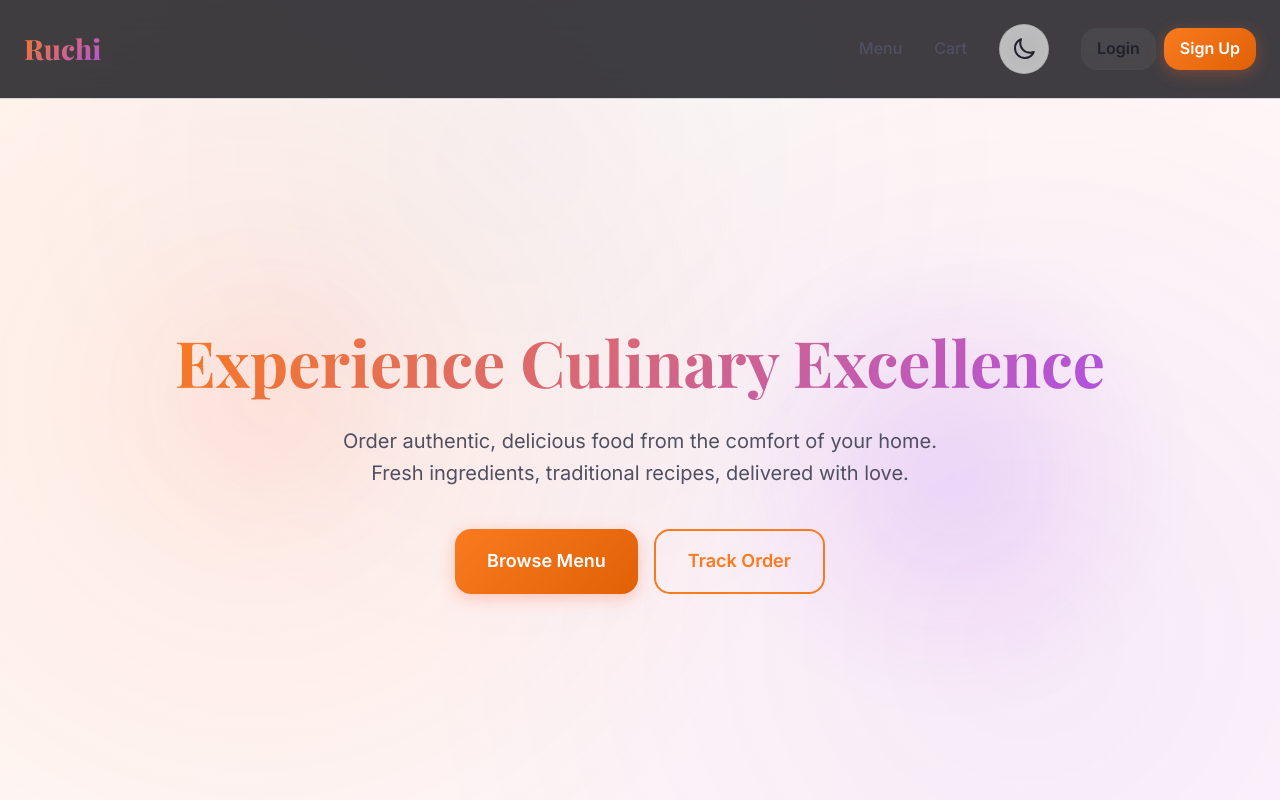
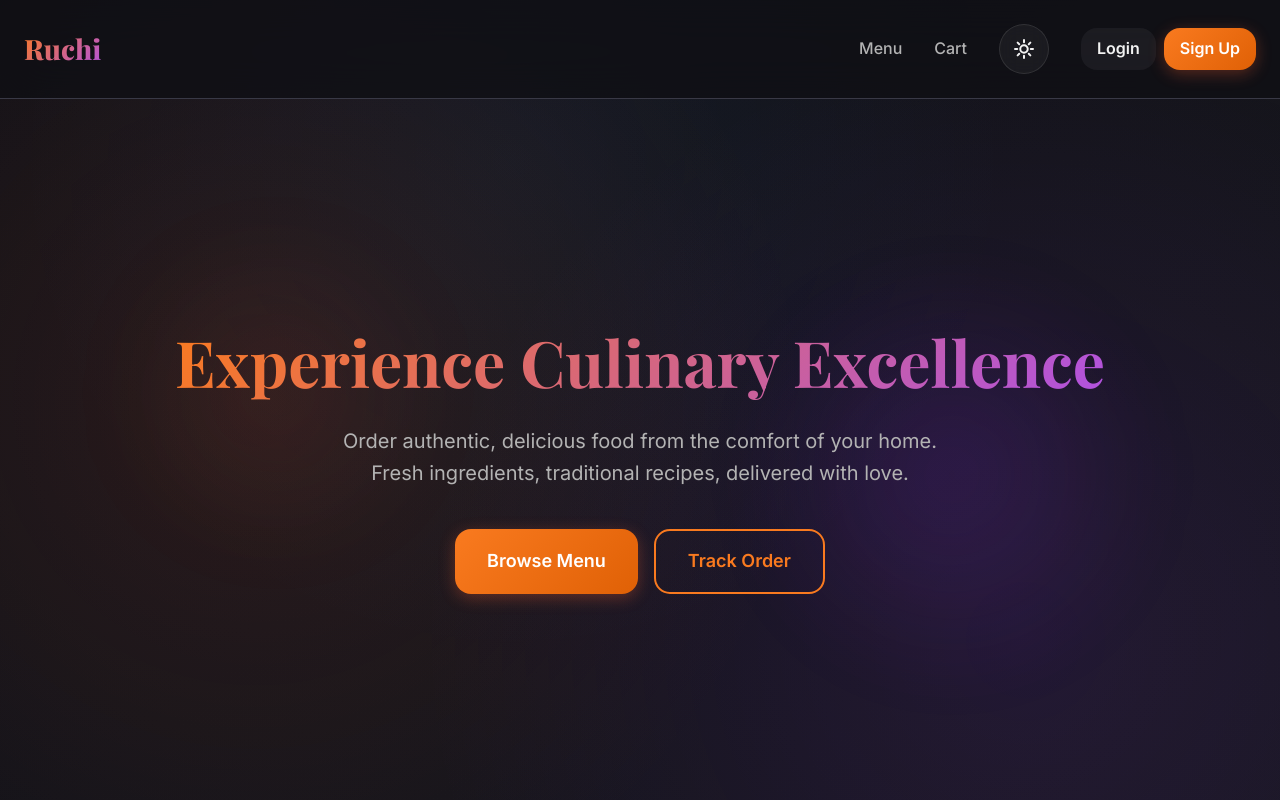
Before and after one commit to wintararaj-cmd/optexSnap, a Next.js app: page / in a window 1280 px wide. Shown: the top 800 px of the page. Built offline with nearby package versions, Linux system fonts and the light colour scheme.

Commit message:
Set dark theme as default

```diff
--- a/contexts/ThemeContext.tsx
+++ b/contexts/ThemeContext.tsx
@@ -24,11 +24,9 @@ export function ThemeProvider({ children }: { children: ReactNode }) {
             setTheme(savedTheme);
             document.documentElement.setAttribute('data-theme', savedTheme);
         } else {
-            // Check system preference
-            const prefersDark = window.matchMedia('(prefers-color-scheme: dark)').matches;
-            const defaultTheme = prefersDark ? 'dark' : 'light';
-            setTheme(defaultTheme);
-            document.documentElement.setAttribute('data-theme', defaultTheme);
+            // Default to dark theme
+            setTheme('dark');
+            document.documentElement.setAttribute('data-theme', 'dark');
         }
     }, []);
 
```
